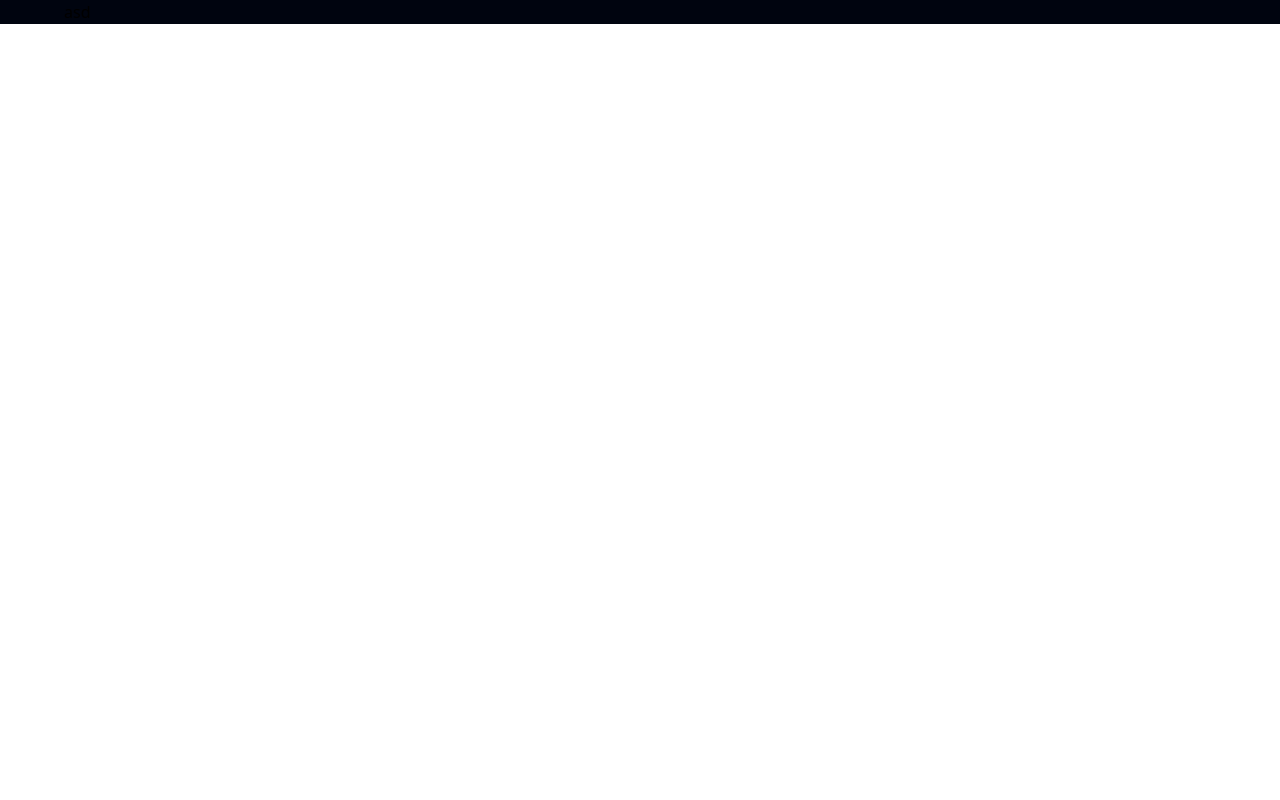
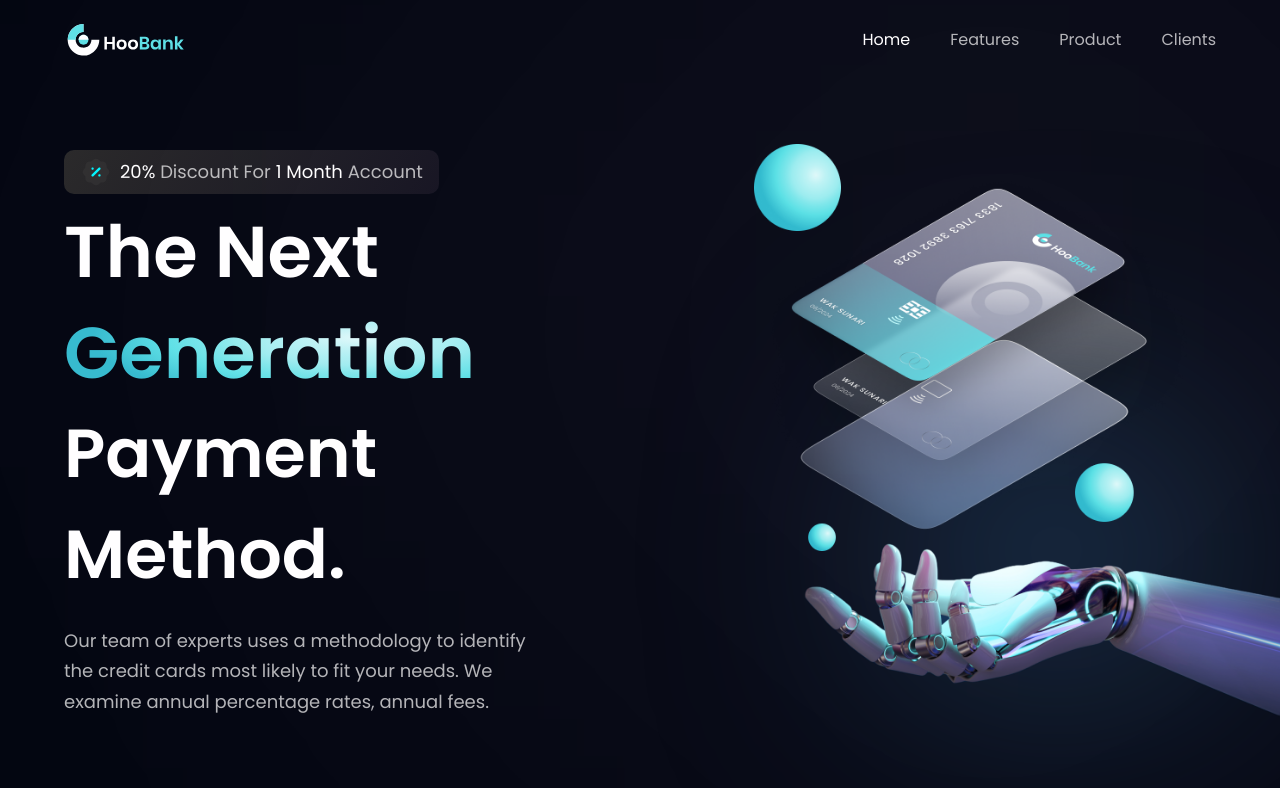
Before and after one commit to Rotaralexc/hoobank, a React (Vite) app: page / in a window 1280 px wide. Built offline with nearby package versions, Linux system fonts and the light colour scheme.

Commit message:
Implement Hero Section

```diff
--- a/src/components/Hero.jsx
+++ b/src/components/Hero.jsx
@@ -1,11 +1,54 @@
-import React from 'react'
+import styles from "../style";
+import { discount, robot } from "../assets";
+import GetStarted from "./GetStarted";
 
 const Hero = () => {
   return (
-    <div>
+    <section id="home" className={`flex md:flex-row flex-col ${styles.paddingY}`}>
+      <div className={`flex-1 ${styles.flexStart} flex-col xl:px-0 sm:px-16 px-6`}>
+        <div className="flex flex-row items-center py-[6px] px-4 bg-discount-gradient rounded-[10px] mb-2">
+          <img src={discount} alt="discount" className="w-[32px] h-[32px]" />
+          <p className={`${styles.paragraph} ml-2`}>
+            <span className="text-white">20%</span> Discount For{" "}
+            <span className="text-white">1 Month</span> Account
+          </p>
+        </div>
 
-    </div>
-  )
-}
+        <div className="flex flex-row justify-between items-center w-full">
+          <h1 className="flex-1 font-poppins font-semibold ss:text-[72px] text-[52px] text-white ss:leading-[100.8px] leading-[75px]">
+            The Next <br className="sm:block hidden" />{" "}
+            <span className="text-gradient">Generation</span>{" "}
+          </h1>
+          <div className="ss:flex hidden md:mr-4 mr-0">
+            <GetStarted />
+          </div>
+        </div>
 
-export default Hero
+        <h1 className="font-poppins font-semibold ss:text-[68px] text-[52px] text-white ss:leading-[100.8px] leading-[75px] w-full">
+          Payment Method.
+        </h1>
+        <p className={`${styles.paragraph} max-w-[470px] mt-5`}>
+          Our team of experts uses a methodology to identify the credit cards
+          most likely to fit your needs. We examine annual percentage rates,
+          annual fees.
+        </p>
+      </div>
+
+      <div className={`flex-1 flex ${styles.flexCenter} md:my-0 my-10 relative`}>
+        <img src={robot} alt="billing" className="w-[100%] h-[100%] relative z-[5]" />
+
+        {/* gradient start */}
+        <div className="absolute z-[0] w-[40%] h-[35%] top-0 pink__gradient" />
+        <div className="absolute z-[1] w-[80%] h-[80%] rounded-full white__gradient bottom-40" />
+        <div className="absolute z-[0] w-[50%] h-[50%] right-20 bottom-20 blue__gradient" />
+        {/* gradient end */}
+      </div>
+
+      <div className={`ss:hidden ${styles.flexCenter}`}>
+        <GetStarted />
+      </div>
+    </section>
+  );
+};
+
+export default Hero;
--- a/src/components/Navbar.jsx
+++ b/src/components/Navbar.jsx
@@ -1,8 +1,59 @@
+import { useState } from "react";
+
+import { close, logo, menu } from "../assets";
+import { navLinks } from "../constants";
+
 const Navbar = () => {
+  const [active, setActive] = useState("Home");
+  const [toggle, setToggle] = useState(false);
+
   return (
-    <div>
-      asd
-    </div>
+    <nav className="w-full flex py-6 justify-between items-center navbar">
+      <img src={logo} alt="hoobank" className="w-[124px] h-[32px]" />
+
+      <ul className="list-none sm:flex hidden justify-end items-center flex-1">
+        {navLinks.map((nav, index) => (
+          <li
+            key={nav.id}
+            className={`font-poppins font-normal cursor-pointer text-[16px] ${
+              active === nav.title ? "text-white" : "text-dimWhite"
+            } ${index === navLinks.length - 1 ? "mr-0" : "mr-10"}`}
+            onClick={() => setActive(nav.title)}
+          >
+            <a href={`#${nav.id}`}>{nav.title}</a>
+          </li>
+        ))}
+      </ul>
+
+      <div className="sm:hidden flex flex-1 justify-end items-center">
+        <img
+          src={toggle ? close : menu}
+          alt="menu"
+          className="w-[28px] h-[28px] object-contain"
+          onClick={() => setToggle(!toggle)}
+        />
+
+        <div
+          className={`${
+            !toggle ? "hidden" : "flex"
+          } p-6 bg-black-gradient absolute top-20 right-0 mx-4 my-2 min-w-[140px] rounded-xl sidebar`}
+        >
+          <ul className="list-none flex justify-end items-start flex-1 flex-col">
+            {navLinks.map((nav, index) => (
+              <li
+                key={nav.id}
+                className={`font-poppins font-medium cursor-pointer text-[16px] ${
+                  active === nav.title ? "text-white" : "text-dimWhite"
+                } ${index === navLinks.length - 1 ? "mb-0" : "mb-4"}`}
+                onClick={() => setActive(nav.title)}
+              >
+                <a href={`#${nav.id}`}>{nav.title}</a>
+              </li>
+            ))}
+          </ul>
+        </div>
+      </div>
+    </nav>
   );
 };
 
```
